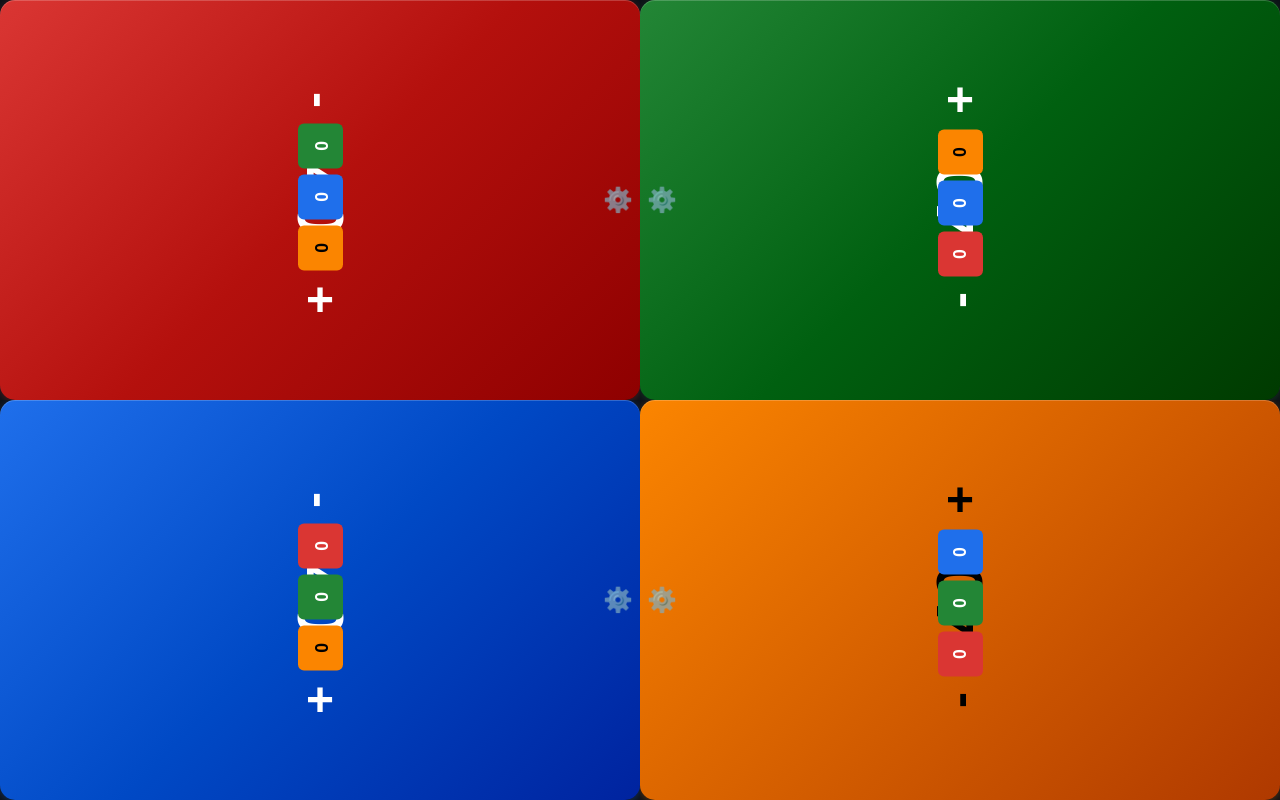
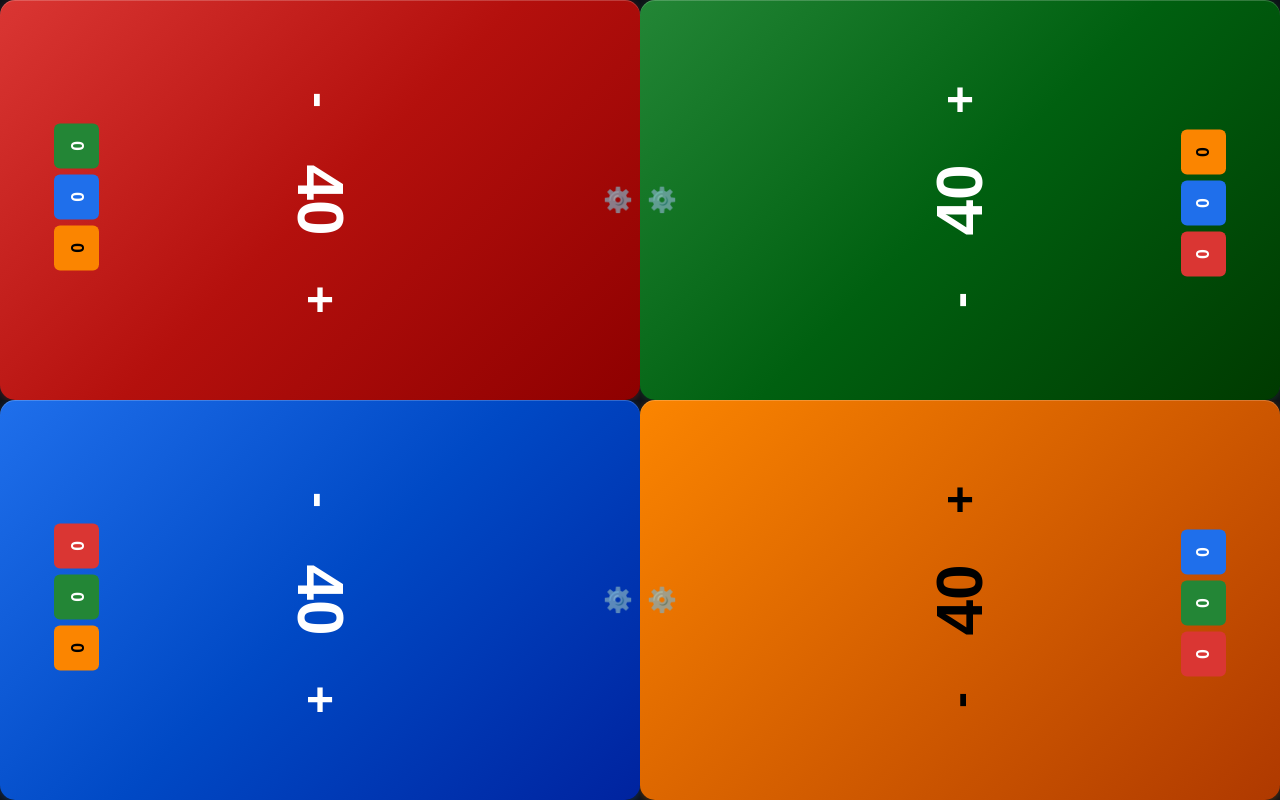
Before and after one commit to Brenttime/PaperWeightCommanderLifeTracker, a plain HTML site: page index.html in a window 1280 px wide. Drawn offline with Linux system fonts and the light colour scheme.

Commit message:
Bad placment for commander damage areas

```diff
--- a/index.html
+++ b/index.html
@@ -556,24 +556,28 @@
             }
 
             .player0 .commander-damage-container {
+                left: 0%;
                 top: 50%;
                 -webkit-transform: translateY(-50%) rotate(90deg);
                 transform: translateY(-50%) rotate(90deg);
             }
 
             .player2 .commander-damage-container {
+                left: 0%;
                 top: 50%;
                 -webkit-transform: translateY(-50%) rotate(90deg);
                 transform: translateY(-50%) rotate(90deg);
             }
 
             .player1 .commander-damage-container {
+                right: 0%;
                 top: 50%;
                 -webkit-transform: translateY(-50%) rotate(-90deg);
                 transform: translateY(-50%) rotate(-90deg);
             }
 
             .player3 .commander-damage-container {
+                right: 0%;
                 top: 50%;
                 -webkit-transform: translateY(-50%) rotate(-90deg);
                 transform: translateY(-50%) rotate(-90deg);
```
